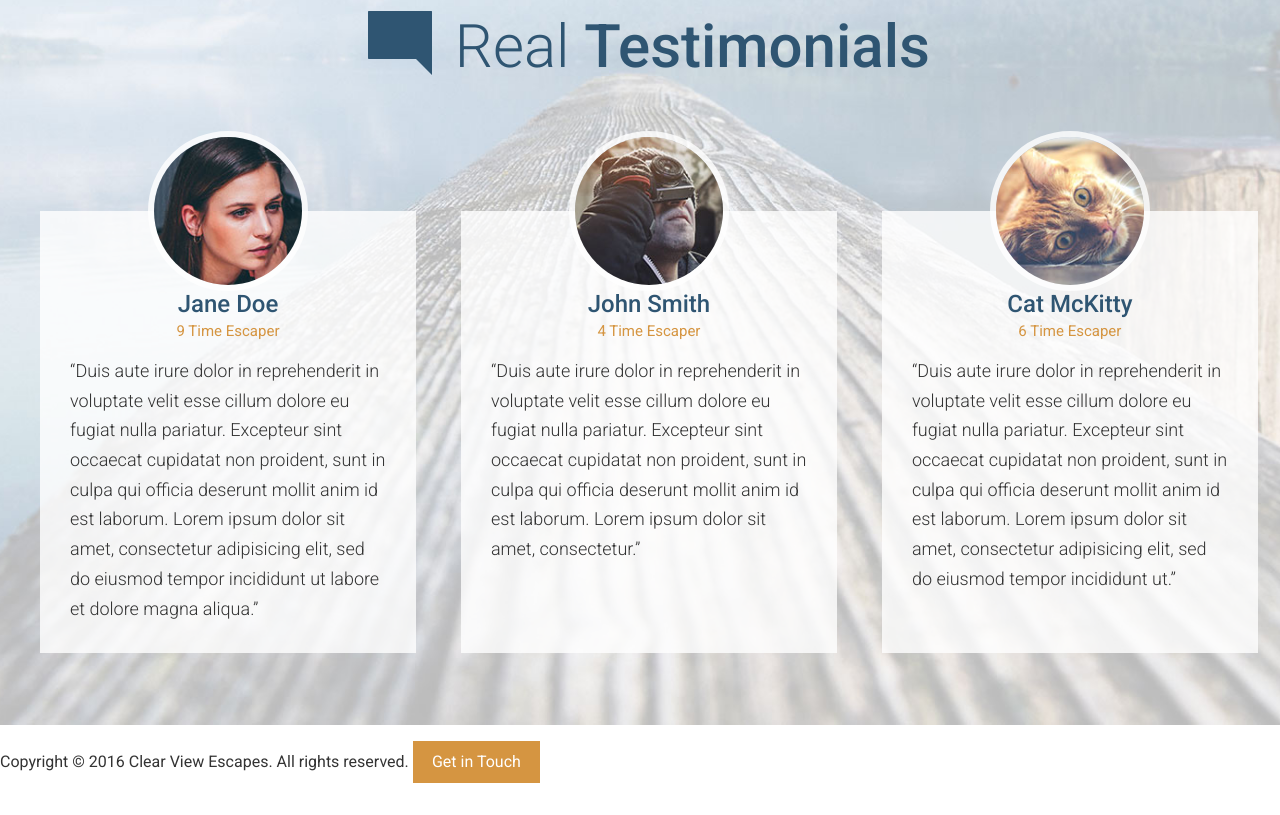
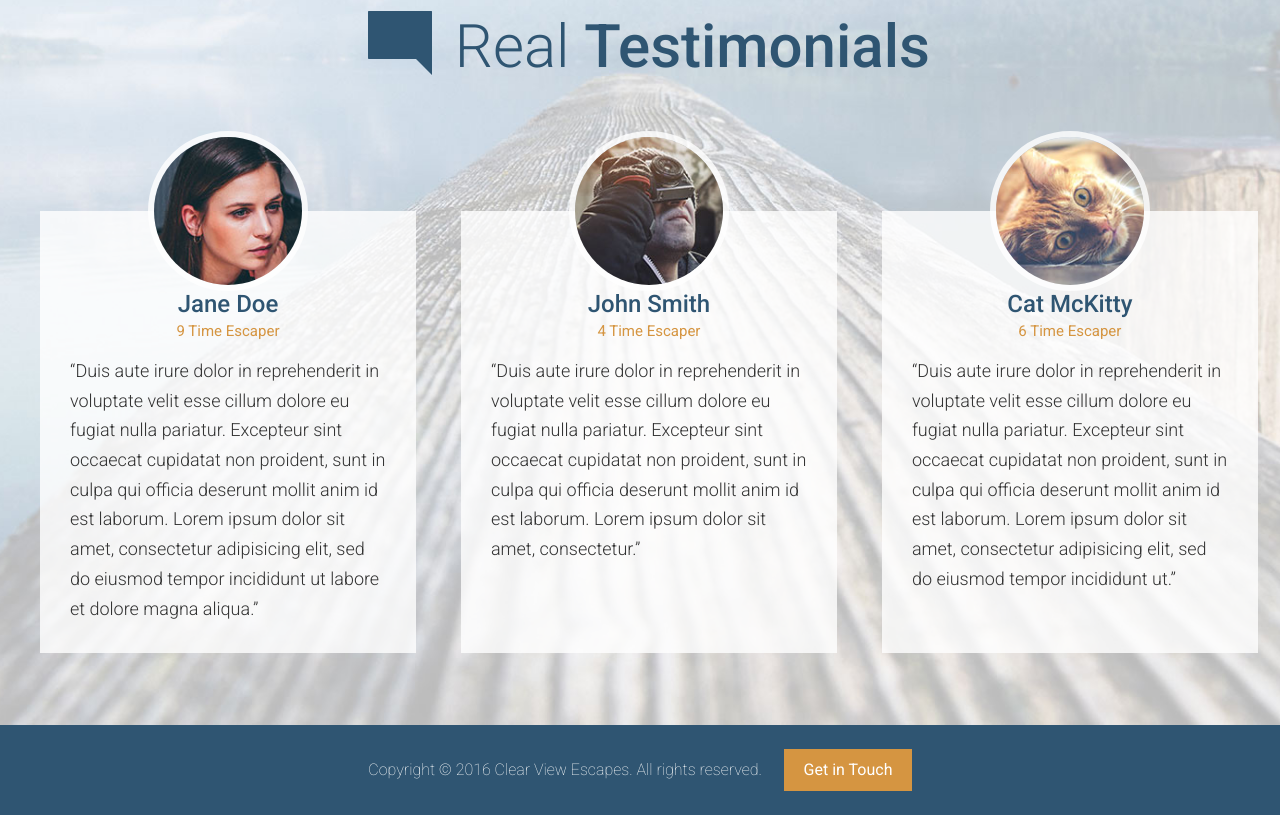
Before and after one commit to zoltankada/udemyCourse, a website: page app/index.html in a window 1280 px wide. Shown: the part 3153-3968 px from the top of the page. Drawn offline with Linux system fonts and the light colour scheme.

Commit message:
footer done

```diff
--- /dev/null
+++ b/app/assets/styles/modules/_site-footer.css
@@ -0,0 +1,18 @@
+.site-footer {
+    background-color: $mainBlue;
+    color: #FFF;
+    padding: .5rem 0;
+    text-align: center;
+
+    &__text {
+        display: block;
+        margin-bottom: 1rem;
+        font-weight: 200;
+
+        @mixin atMedium {
+            display: inline;
+            margin-bottom: 0;
+            margin-right: 1.4rem;
+        }
+    }
+}
--- a/app/assets/styles/styles.css
+++ b/app/assets/styles/styles.css
@@ -13,3 +13,4 @@
 @import "modules/_feature-item.css";
 @import "modules/__testimonial.css";
 @import "modules/_sprite.css";
+@import "modules/_site-footer.css";
--- a/app/index.html
+++ b/app/index.html
@@ -164,8 +164,10 @@
       </div>
     </div>
 
-  <footer>
-    <p>Copyright &copy; 2016 Clear View Escapes. All rights reserved. <a href="#" class="btn btn--orange">Get in Touch</a></p>
+  <footer class="site-footer">
+      <div class="wrapper">
+          <p><span class="site-footer__text">Copyright &copy; 2016 Clear View Escapes. All rights reserved.</span><a href="#" class="btn btn--orange">Get in Touch</a></p>
+      </div>
   </footer>
 </body>
 </html>
--- a/app/temp/styles/styles.css
+++ b/app/temp/styles/styles.css
@@ -1001,3 +1001,25 @@
         background-position-x: -85.23px;
         background-position-y: -59.53px;
     }
+
+.site-footer {
+    background-color: #2f5572;
+    color: #FFF;
+    padding: .5rem 0;
+    text-align: center;
+}
+
+.site-footer__text {
+        display: block;
+        margin-bottom: 1rem;
+        font-weight: 200;
+    }
+
+@media (min-width: 800px) {
+
+.site-footer__text {
+            display: inline;
+            margin-bottom: 0;
+            margin-right: 1.4rem
+    }
+    }
```
